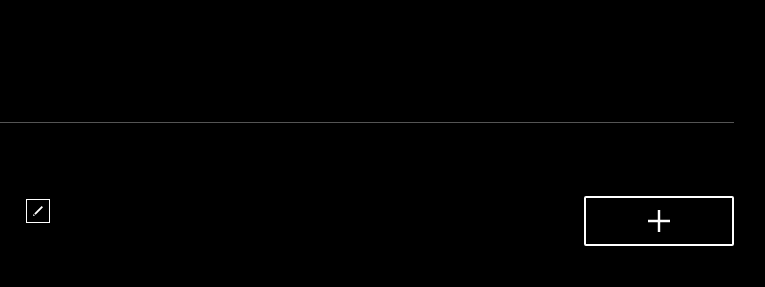
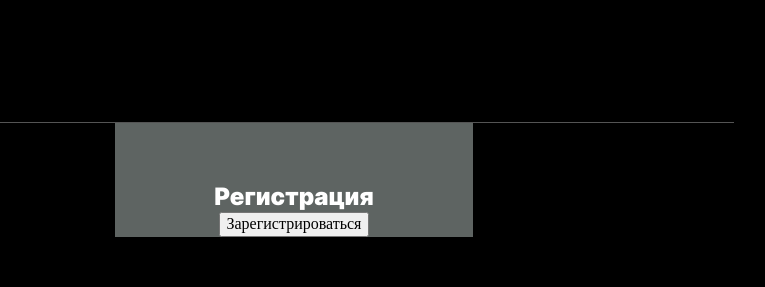
Before and after one commit to Nikolskii/react-mesto-auth, a React app: page /sign-up in a window 1280 px wide. Shown: the top 287 px of the page, 346-1111 px from the left. Built offline with nearby package versions, Linux system fonts and the light colour scheme; no server answers.

Commit message:
chore: создать компонент AuthForm

```diff
--- a/package.json
+++ b/package.json
@@ -1,5 +1,4 @@
 {
-  "homepage": "https://nikolskii.github.io/mesto-react/",
   "name": "mesto-react",
   "version": "0.1.0",
   "private": true,
@@ -9,6 +8,7 @@
     "@testing-library/user-event": "^13.5.0",
     "react": "^18.2.0",
     "react-dom": "^18.2.0",
+    "react-router-dom": "^5.2.1",
     "react-scripts": "5.0.1",
     "web-vitals": "^2.1.4"
   },
--- /dev/null
+++ b/src/blocks/auth/__title/auth__title.css
@@ -0,0 +1,8 @@
+.auth__title {
+  color: white;
+  font-family: 'Inter', Arial, sans-serif;
+  font-weight: 900;
+  font-size: 24px;
+  line-height: 1.2;
+  margin: 0;
+}
--- /dev/null
+++ b/src/blocks/auth/auth.css
@@ -0,0 +1,11 @@
+.auth {
+  background-color: rgb(94, 100, 98);
+  margin: 0 auto;
+  padding-top: 60px;
+  box-sizing: border-box;
+  width: 358px;
+  display: flex;
+  justify-content: center;
+  flex-direction: column;
+  align-items: center;
+}
--- a/src/components/App.js
+++ b/src/components/App.js
@@ -1,15 +1,16 @@
 import { useEffect, useState } from 'react';
+import { Route, Switch } from 'react-router-dom';
+import { CurrentUserContext } from '../contexts/CurrentUserContext';
 import { api } from '../utils/api';
-import { CurrentUserContext } from '../contexts/CurrentUserContext';
 import Header from './Header';
 import Main from './Main';
 import Footer from './Footer';
 import EditProfilePopup from './EditProfilePopup';
-import PopupWithForm from './PopupWithForm';
 import ImagePopup from './ImagePopup';
 import EditAvatarPopup from './EditAvatarPopup';
 import AddPlacePopup from './AddPlacePopup';
 import SubmitDeletePopup from './SubmitDeletePopup';
+import Register from './Register';
 import '../index.css';
 
 function App() {
@@ -154,7 +155,14 @@ function App() {
     <div className="page">
       <CurrentUserContext.Provider value={currentUser}>
         <Header />
+        <Switch>
+          <Route path="/sign-up">
+            <Register />
+          </Route>
 
+          <Route path="/sign-in">{/* <Login /> */}</Route>
+
+          <Route path="/">
             <Main
               onEditProfile={handleEditProfileClick}
               onAddPlace={handleAddPlaceClick}
@@ -193,6 +201,8 @@ function App() {
             />
 
             <ImagePopup card={selectedCard} onClose={closeAllPopups} />
+          </Route>
+        </Switch>
       </CurrentUserContext.Provider>
     </div>
   );
--- /dev/null
+++ b/src/components/AuthForm.js
@@ -0,0 +1,16 @@
+function AuthForm({ name, onSubmit, buttonText }) {
+  return (
+    <form
+      className={`auth-form auth-form_purpose_${name}`}
+      onSubmit={onSubmit}
+      name={name}
+      noValidate
+    >
+      <button className="auth-form__button" type="submit" value={buttonText}>
+        {buttonText}
+      </button>
+    </form>
+  );
+}
+
+export default AuthForm;
--- /dev/null
+++ b/src/components/Register.js
@@ -0,0 +1,12 @@
+import AuthForm from './AuthForm';
+
+function Register() {
+  return (
+    <section className="auth">
+      <h1 className="auth__title">Регистрация</h1>
+      <AuthForm buttonText={'Зарегистрироваться'} />
+    </section>
+  );
+}
+
+export default Register;
--- a/src/index.css
+++ b/src/index.css
@@ -40,3 +40,5 @@
 @import url(./blocks/form/__button/_inactive/form__button_inactive.css);
 @import url(./blocks/popup/__close-button/popup__close-button.css);
 @import url(./blocks/popup/_opened/popup_opened.css);
+@import url(./blocks/auth/auth.css);
+@import url(./blocks/auth/__title/auth__title.css);
--- a/src/index.js
+++ b/src/index.js
@@ -1,7 +1,12 @@
 import React from 'react';
 import ReactDOM from 'react-dom/client';
+import { BrowserRouter } from 'react-router-dom';
 // import './index.css';
 import App from './components/App';
 
 const root = ReactDOM.createRoot(document.getElementById('root'));
-root.render(<App />);
+root.render(
+  <BrowserRouter>
+    <App />
+  </BrowserRouter>
+);
```
Also changed, not shown: 1 other file. Lines whose indentation alone changed are shown as unchanged.
